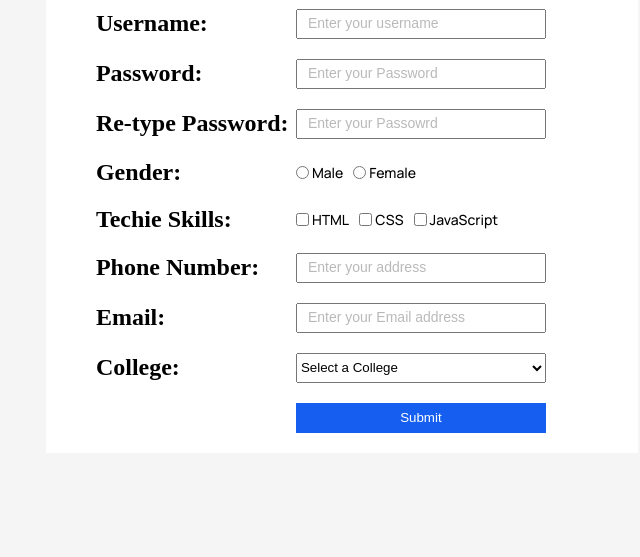
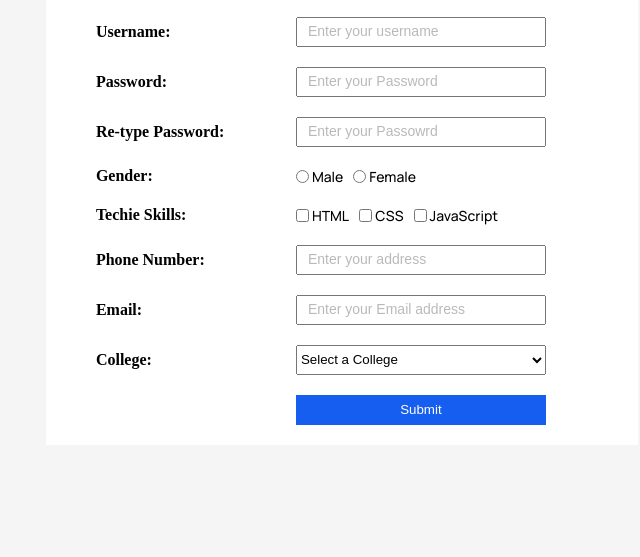
Before and after one commit to Ayopal/justprojectform, a plain HTML site: page index.html in a window 1280 px wide. Shown: the part 243-800 px from the top of the page, without its empty margins (298-938 px from the left). Drawn offline with Linux system fonts and the light colour scheme; a web font is replaced by a local one.

Commit message:
label font

```diff
--- a/style.css
+++ b/style.css
@@ -44,7 +44,7 @@
   }
 
   .formelement label {
-    font-size: 24px;
+    font-size: 16px;
     font-weight: 600;
     width: 200px;
   }
@@ -73,7 +73,7 @@
 }
 
 .otherlabel {
-    font-size: 24px;
+    font-size: 16px;
     width: 200px;
 }
 
```
